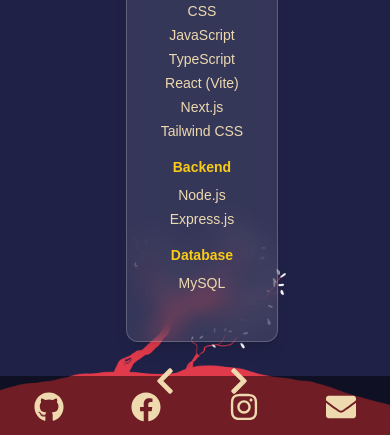
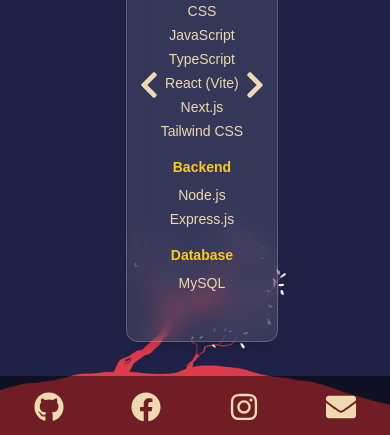
Before and after one commit to JakrawutSainate/Portfolio_BiGKunG, a Next.js app: page /skill in a window 390 px wide. Shown: the part 406-841 px from the top of the page. Built offline with nearby package versions, Linux system fonts and the light colour scheme; a web font is replaced by a local one.

Commit message:
Update skill_profile.tsx

```diff
--- a/src/app/skill/component/skill_profile.tsx
+++ b/src/app/skill/component/skill_profile.tsx
@@ -111,12 +111,31 @@ export default function SkillProfile() {
   return (
     <div className="relative max-w-6xl mx-auto px-4 py-12">
       <div className="flex flex-col gap-6 lg:grid lg:grid-cols-3">
-        {/* Active Skill */}
-        <div className="p-8 rounded-xl bg-white bg-opacity-10 backdrop-blur-md text-red-500 shadow-lg border border-white border-opacity-20">
-          <h2 className="mb-6 text-2xl font-bold text-center uppercase tracking-wider">
-            {skills[currentSkill].title}
-          </h2>
-          {renderSkillContent(skills[currentSkill])}
+        {/* Active Skill with arrows around */}
+        <div className="relative w-full">
+          {/* Left Arrow */}
+          <button
+            onClick={handlePrev}
+            className="lg:hidden absolute left-0 top-1/2 -translate-y-1/2 text-3xl text-[#EEDAAE] hover:text-white transition z-50 px-2"
+          >
+            <FaChevronLeft />
+          </button>
+
+          {/* Skill Box */}
+          <div className="p-8 rounded-xl bg-white bg-opacity-10 backdrop-blur-md text-red-500 shadow-lg border border-white border-opacity-20">
+            <h2 className="mb-6 text-2xl font-bold text-center uppercase tracking-wider">
+              {skills[currentSkill].title}
+            </h2>
+            {renderSkillContent(skills[currentSkill])}
+          </div>
+
+          {/* Right Arrow */}
+          <button
+            onClick={handleNext}
+            className="lg:hidden absolute right-0 top-1/2 -translate-y-1/2 text-3xl text-[#EEDAAE] hover:text-white transition z-50 px-2"
+          >
+            <FaChevronRight />
+          </button>
         </div>
 
         {/* BACKEND Static */}
@@ -149,22 +168,6 @@ export default function SkillProfile() {
             </div>
           ))}
       </div>
-
-      {/* Mobile Arrows */}
-      <div className="lg:hidden flex justify-between mt-6 px-6 relative z-50">
-        <button
-          onClick={handlePrev}
-          className="text-3xl text-[#EEDAAE] hover:text-white transition"
-        >
-          <FaChevronLeft />
-        </button>
-        <button
-          onClick={handleNext}
-          className="text-3xl text-[#EEDAAE] hover:text-white transition"
-        >
-          <FaChevronRight />
-        </button>
-      </div>
     </div>
   );
 }
```
